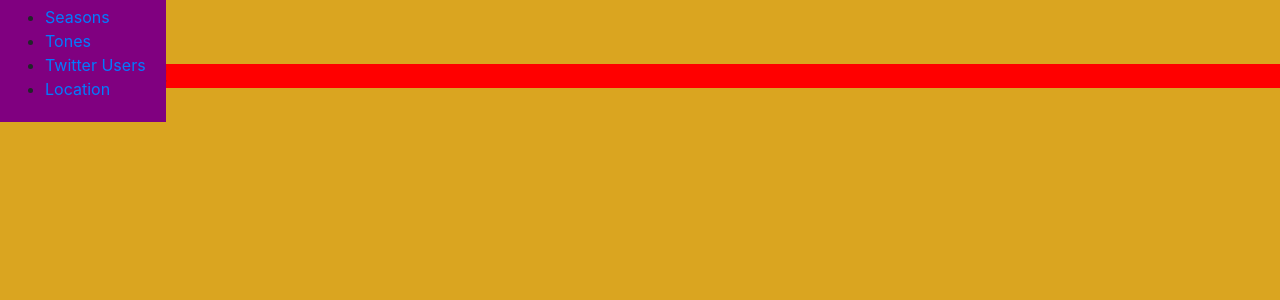
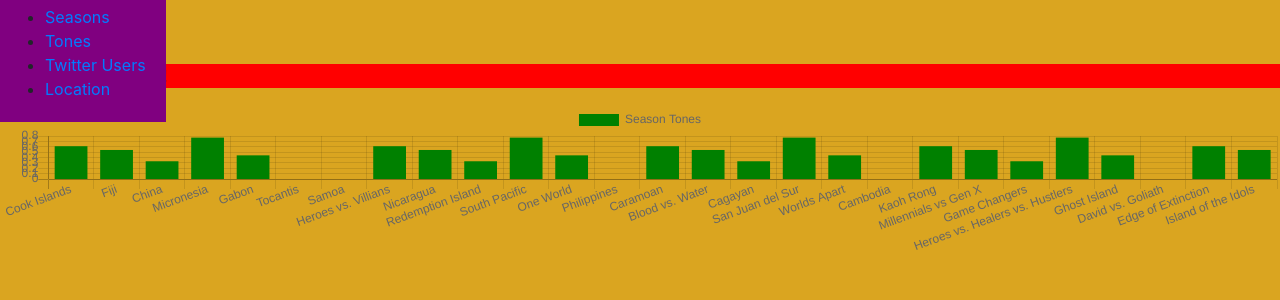
Before and after one commit to drewcpete/SurvivorTonesV3, a React app: page / in a window 1280 px wide. Shown: the top 300 px of the page. Built offline with nearby package versions, Linux system fonts and the light colour scheme.

Commit message:
season chart working with hard data.

```diff
--- a/src/components/App.jsx
+++ b/src/components/App.jsx
@@ -2,6 +2,7 @@ import React from "react";
 import { Switch, Route } from "react-router-dom";
 import { Home } from "./Home";
 import Toolbar from "./Toolbar/Toolbar"
+import SeasonChart from "./SeasonChart.jsx"
 
 
 class App extends React.Component {
@@ -26,6 +27,9 @@ class App extends React.Component {
                 <main style={{marginTop: "64px", backgroundColor: "red"}}>
                     <p>Survivor Finale Tones!</p>
                 </main>
+
+                <SeasonChart/>
+
             </div>
         );
     }
--- a/src/components/Season.jsx
+++ b/src/components/Season.jsx
@@ -4,8 +4,7 @@ import React from "react";
 let seasonChart = new Chart(mychart , {
     type:'bar',
     data:{
-        labels:["Cook Islands", "Fiji", "China",
-     "Micronesia", "Gabon", "Tocantis", "Samoa", "Heroes vs. Villians", "Nicaragua", "Redemption Island", "South Pacific", "One World", "Philippines", "Caramoan", "Blood vs. Water", "Cagayan", "San Juan del Sur", "Worlds Apart", "Cambodia", "Kaoh Rong", "Millennials vs Gen X", "Game Changers", "Heroes vs. Healers vs. Hustlers", "Ghost Island", "David vs. Goliath", "Edge of Extinction", "Island of the Idols"],
+        labels:["Cook Islands", "Fiji", "China", "Micronesia", "Gabon", "Tocantis", "Samoa", "Heroes vs. Villians", "Nicaragua", "Redemption Island", "South Pacific", "One World", "Philippines", "Caramoan", "Blood vs. Water", "Cagayan", "San Juan del Sur", "Worlds Apart", "Cambodia", "Kaoh Rong", "Millennials vs Gen X", "Game Changers", "Heroes vs. Healers vs. Hustlers", "Ghost Island", "David vs. Goliath", "Edge of Extinction", "Island of the Idols"],
         datasets:[{
             label: "Tone",
             data:[
--- /dev/null
+++ b/src/components/SeasonChart.jsx
@@ -0,0 +1,77 @@
+import React, { Component } from 'react';
+import { Bar } from 'react-chartjs-2';
+
+class SeasonChart extends Component {
+    constructor(props) {
+        super(props);
+        this.state = {
+            chartData: {
+                labels: ["Cook Islands", "Fiji", "China", "Micronesia", "Gabon", "Tocantis", "Samoa", "Heroes vs. Villians", "Nicaragua", "Redemption Island", "South Pacific", "One World", "Philippines", "Caramoan", "Blood vs. Water", "Cagayan", "San Juan del Sur", "Worlds Apart", "Cambodia", "Kaoh Rong", "Millennials vs Gen X", "Game Changers", "Heroes vs. Healers vs. Hustlers", "Ghost Island", "David vs. Goliath", "Edge of Extinction", "Island of the Idols"],
+                datasets: [
+                    {
+                        label: "Season Tones",
+                        data: [
+                            .61,
+                            .54,
+                            .33,
+                            .77,
+                            .44,
+                            0,
+                            0,
+                            .61,
+                            .54,
+                            .33,
+                            .77,
+                            .44,
+                            0,
+                            .61,
+                            .54,
+                            .33,
+                            .77,
+                            .44,
+                            0,
+                            .61,
+                            .54,
+                            .33,
+                            .77,
+                            .44,
+                            0,
+                            .61,
+                            .54,
+                            .33,
+                            .77,
+                            .44,
+                            0,
+                            .61,
+                            .54,
+                            .33,
+                            .77,
+                            .44,
+                            0,
+                            .61,
+                            .54,
+                            .33,
+                        ],
+                        backgroundColor: "green"
+
+                    }
+                ]
+            }
+        }
+    }
+    render() {
+        return (
+            <div className="seasonChart">
+                <Bar
+                    data={this.state.chartData}
+                    options={{
+                        maintainAspectRatio: false
+                    }}
+                />
+            </div>
+        )
+    }
+}
+
+
+export default SeasonChart;
```
